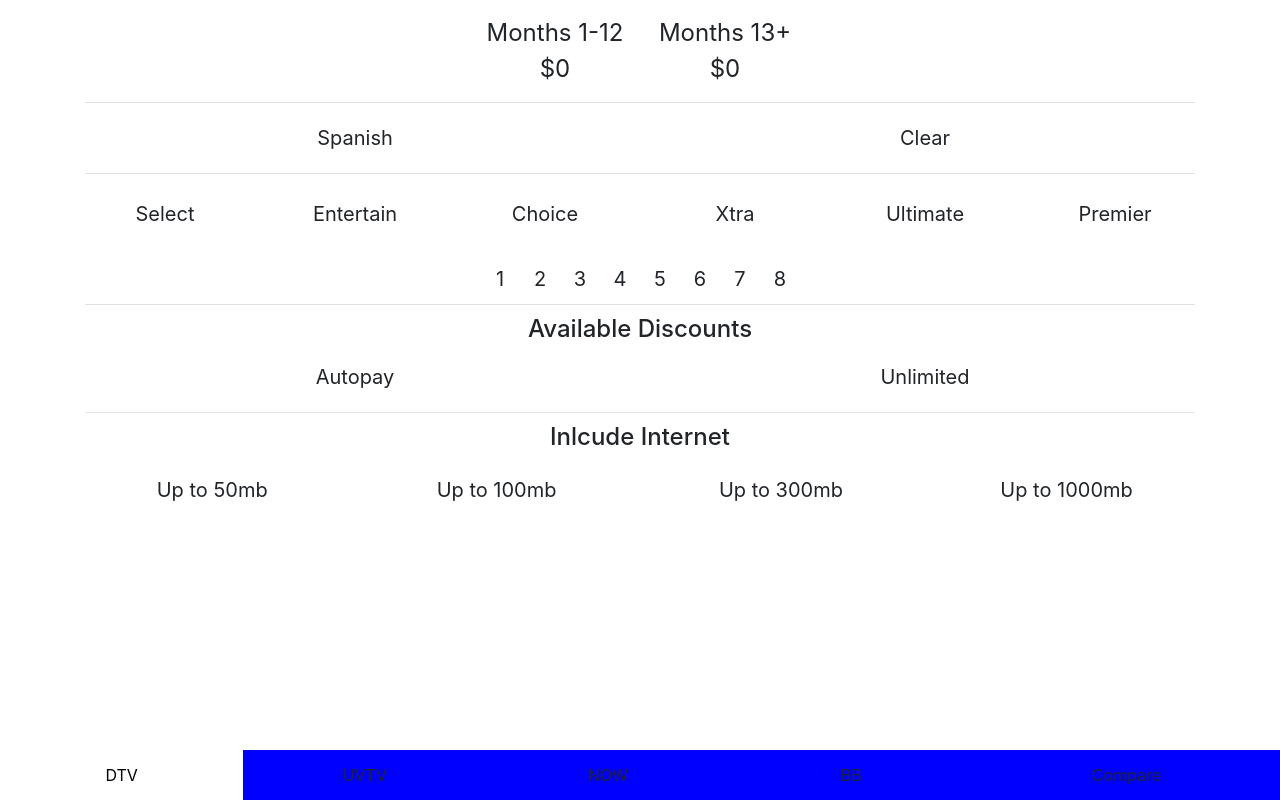
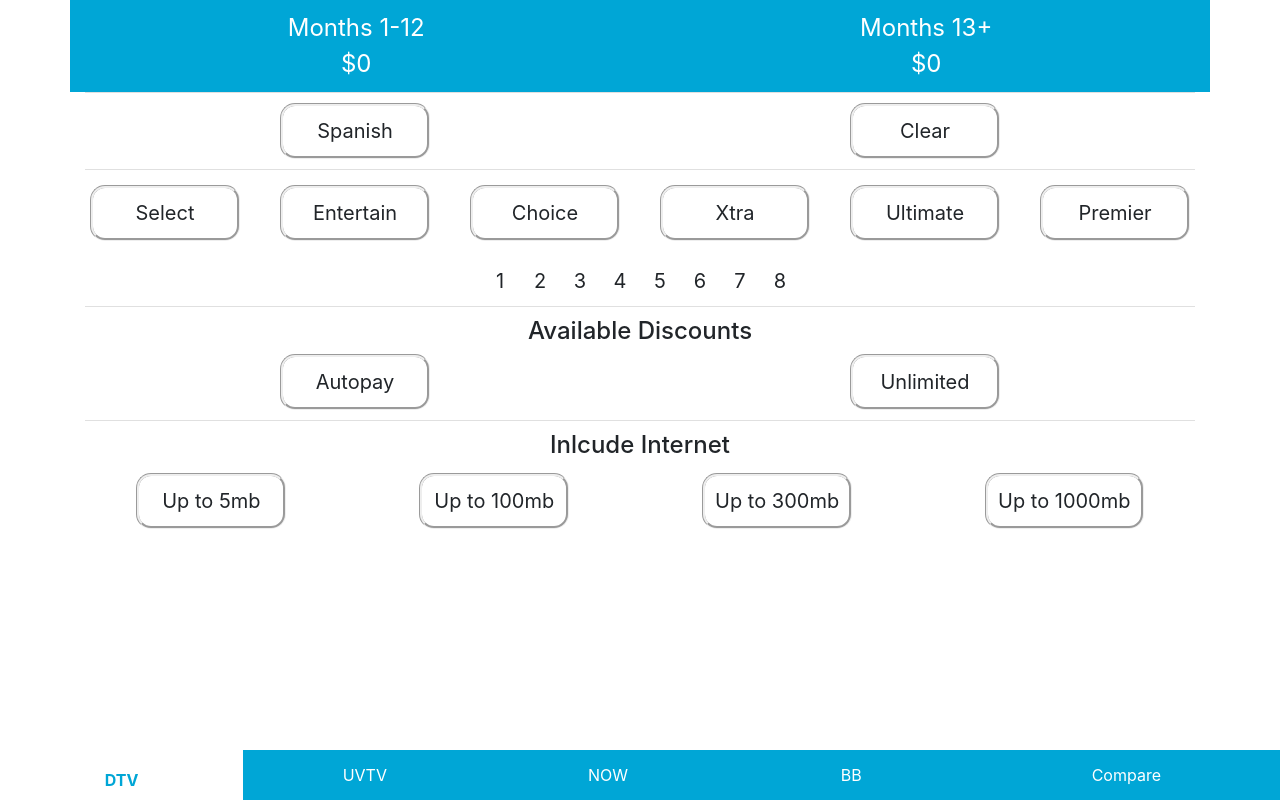
Before and after one commit to Bparsons0904/newPricing, an Angular app: page / in a window 1280 px wide. Built offline with nearby package versions, Linux system fonts and the light colour scheme.

Commit message:
Updates Services. base styling completed

```diff
--- a/src/app/components/home/home.component.css
+++ b/src/app/components/home/home.component.css
@@ -12,48 +12,74 @@
 }
 
 .container {
-    padding: 0px;
+    padding: 0px!important;
 }
 
 .active {
-    background-color: blue;
+    background-color: #00A8E0;
+    background-color: #00a6d6;
+    color: white;
 }
-
-#packages {
-    margin-top: 10px;
-}
-
-
-
-
-
-
 
 #test {
     margin-top: 15px;
 }
 
-.button {
+.button-pricing {
     border-radius: 15px;
 }
 
+.button {
+    border-radius: 15px;
+    border-style: groove;
+}
+
+#pricing-section {
+    background-color: #00a6d6;
+}
+
 .pricing-tab {
-    /* background-color: #1254e9; */
-    padding: 5px;
-    margin-left: 10px;
-    margin-right: 10px;
+    padding: 10px;
+    margin-left: 2.5px;
+    margin-right: 2.5px;
     min-width: 150px;
 }
 
 .pricing-tab p {
     font-size: 1.5em;
     margin-bottom: 0px;
+    color: white;
 }
 
 .pricing {
+    /* margin-top: 10px;
+    margin-bottom: 10px; */
+}
+
+#regional {
+    margin-bottom: 10px;
+    background-color: #00a6d6;
+    color: white;
+    padding-left: -15px;
+    padding-right: -15px;
+}
+
+#control-selection {
     margin-top: 10px;
     margin-bottom: 10px;
-    display: flex;
+}
+
+.control-tab {
+    /* background-color: #1254e9; */
+    padding: 10px;
+    margin-left: 2.5px;
+    margin-right: 2.5px;
+    min-width: 150px;
+    font-size: 1.25em;
+}
+
+#packages {
+    margin-top: 10px;
 }
 
 .packages-tab {
@@ -127,23 +153,3 @@
     min-width: 150px;
     font-size: 1.25em;
 }
-
-#control-selection {
-    margin-top: 10px;
-    margin-bottom: 10px;
-}
-
-/* #control {
-    margin-top: 5px;
-    margin-bottom: 5px;
-    display: flex;
-} */
-
-.control-tab {
-    /* background-color: #1254e9; */
-    padding: 10px;
-    margin-left: 2.5px;
-    margin-right: 2.5px;
-    min-width: 150px;
-    font-size: 1.25em;
-}
--- a/src/app/components/home/home.component.html
+++ b/src/app/components/home/home.component.html
@@ -1,15 +1,25 @@
 <div class="container">
 
-  <div class="row pricing-row">
+  <div id="pricing-section" class="row">
     <div class="pricing mx-auto">
-      <div class="pricing-tab button">
+      <div class="pricing-tab button-pricing text-center">
         <p class="text-center">Months 1-12</p>
         <p class="text-center">${{ pricingService.currentPackage.year1Pricing }}</p>
       </div>
-      <div class="pricing-tab button">
+    </div>
+    <div class="pricing mx-auto">
+      <div class="pricing-tab button-pricing text-center">
         <p class="text-center">Months 13+</p>
         <p class="text-center">${{ pricingService.currentPackage.year2Pricing }}</p>
       </div>
+    </div>
+  </div>
+
+  <div id="regional" class="row" *ngIf="pricingService.currentPackage.tv.regional">
+    <div class="mx-auto">
+      <div class="text-center">
+      Regional Sports Fee May Apply.  Amount Varies.
+    </div>
     </div>
   </div>
   <!-- End Pricing Row -->
@@ -53,7 +63,7 @@
 
   <mat-divider></mat-divider>
 
-  <div id="discounts-selection" *ngIf="currentService">
+  <div id="discounts-selection" *ngIf="activeServiceType !== 'internet'">
     <div class="row">
       <div class="text-center mx-auto">
         <h4 id="include-internet">Available Discounts</h4>
@@ -68,7 +78,7 @@
 
   </div>
 
-  <mat-divider></mat-divider>
+  <mat-divider *ngIf="activeServiceType !== 'internet'"></mat-divider>
 
   <div *ngIf="activeServiceType == 'tv' || activeServiceType == 'stream'" id="internet-selection">
     <div class="row">
--- a/src/app/components/home/home.component.ts
+++ b/src/app/components/home/home.component.ts
@@ -169,8 +169,10 @@ export class HomeComponent implements OnInit {
 
   clearBundle(): void {
     this.pricingService.resetPackages();
-    // let element = document.getElementById('bundle');
-    // element.classList.remove('active')
+    let element = document.getElementById('bundle');
+    if (element) {
+      element.classList.remove('active')
+    }
     let array = document.querySelectorAll('.internet-tab');
     for (let i = 0; i < array.length; i++) {
       const element = array[i];
@@ -186,7 +188,7 @@ export class HomeComponent implements OnInit {
       const element = array[i];
       element.classList.remove('active')
     }
-    array = document.querySelectorAll('.discount-tab');
+    array = document.querySelectorAll('.discounts-tab');
     for (let i = 0; i < array.length; i++) {
       const element = array[i];
       element.classList.remove('active')
--- a/src/app/components/nav-bar/nav-bar.component.css
+++ b/src/app/components/nav-bar/nav-bar.component.css
@@ -1,11 +1,12 @@
 .tab-group {
-    background-color: blue;
+    background-color: #00a6d6;
     overflow: hidden;
     position: fixed;
     bottom: 0;
     width: 100%;
     margin: 0px;
     height: 50px;
+    color: white;
 }
 
 .nav-tab {
@@ -19,5 +20,17 @@
 
 .active {
     background-color: white;
-    color: black;
+    color: #00a6d6;
+    font-weight: bold;
+    border-style: solid;
+    border-color: white;
+    border-width: 5px;
 }
+
+textarea:focus, input:focus {
+    outline: none;
+}
+
+*:focus {
+    outline: none;
+}
--- a/src/app/models/Package.ts
+++ b/src/app/models/Package.ts
@@ -9,6 +9,7 @@ export interface Package {
         costOfExtraTvs?: number;
         base?: number;
         discount?: number;
+        regional?: boolean;
     };
     internet?: {
         selected?: boolean;
--- a/src/app/services/internet.service.ts
+++ b/src/app/services/internet.service.ts
@@ -12,7 +12,7 @@ export class InternetService {
     this.internet = {
       name: 'Broadband Internet',
       type: 'internet',
-      packages: [['Up to 50mb', 50, 20, 10], ['Up to 100mb', 60, 20, 10], ['Up to 300mb', 80, 20, 10], ['Up to 1000mb', 100, 20, 10]],
+      packages: [['Up to 5mb', 50, 20, 10], ['Up to 100mb', 60, 20, 10], ['Up to 300mb', 80, 20, 10], ['Up to 1000mb', 100, 20, 10]],
     }
   }
 }
--- a/src/app/services/pricing.service.ts
+++ b/src/app/services/pricing.service.ts
@@ -42,6 +42,7 @@ export class PricingService {
         costOfExtraTvs: 0,
         base: 0,
         discount: 0,
+        regional: false,
       },
       internet: {
         selected: false,
@@ -82,8 +83,6 @@ export class PricingService {
   }
 
   resetPackages(): void {
-    console.log("reset ran");
-
     this.currentPackage = {
       name: 'currentPackage',
       tv: {
@@ -95,6 +94,7 @@ export class PricingService {
         costOfExtraTvs: 0,
         base: 0,
         discount: 0,
+        regional: false,
       },
       internet: {
         selected: false,
@@ -239,6 +239,7 @@ export class PricingService {
     this.currentPackage.tv.package = tvPackage[0];
     this.currentPackage.tv.base = tvPackage[1];
     this.currentPackage.tv.discount = tvPackage[2];
+    this.currentPackage.tv.regional = tvPackage[3];
     this.updatePrice();
   }
 
--- a/src/app/services/tv.service.ts
+++ b/src/app/services/tv.service.ts
@@ -20,7 +20,7 @@ dtvnow: any;
       type: 'tv',
       maxTV: 8,
       perTVCost: 7,
-      packages: [['Select', 78, 38], ['Entertain', 90, 45], ['Choice', 105, 55], ['Xtra', 117, 57], ['Ultimate', 128, 63], ['Premier', 181, 66]],
+      packages: [['Select', 78, 38, false], ['Entertain', 90, 45, true], ['Choice', 105, 55, true], ['Xtra', 117, 57, true], ['Ultimate', 128, 63, true], ['Premier', 181, 66, true]],
       discounts: [['Autopay', 5, 0],['Unlimited', 0, 15]],
     }
 
@@ -29,25 +29,25 @@ dtvnow: any;
       type: 'tv',
       maxTV: 8,
       perTVCost: 7,
-      packages: [['SpanishSelect', 78, 38], ['SpanishSEntertainment', 90, 45], ['SpanishSChoice', 105, 55], ['SpanishSXtra', 117, 57], ['SpanishSUltimate', 128, 63], ['SpanishSPremier', 181, 66]],
+      packages: [['Mas Latino', 63, 3, false], ['Optimo Mas', 83, 43, true], ['Mas Ultra', 109, 59, true], ['Lo Maximo', 181, 75, true]],
       discounts: [['Autopay', 5, 0],['Unlimited', 0, 15]],
     }
 
     this.uverse = {
       name: 'Uverse',
       type: 'tv',
-      maxTV: 6,
+      maxTV: 8,
       perTVCost: 10,
-      packages: [['U-Family', 81, 41], ['U200', 102, 42], ['U300', 119, 54], ['U450', 147, 32]],
+      packages: [['U-Family', 81, 41, false], ['U200', 102, 42, true], ['U300', 119, 54, true], ['U450', 147, 32, true]],
       discounts: [['Autopay', 5, 0],['Unlimited', 0, 15]],
     }
 
     this.uverseSpanish = {
       name: 'Uverse Spanish',
       type: 'tv',
-      maxTV: 6,
+      maxTV: 8,
       perTVCost: 10,
-      packages: [['U-FamilySpanish', 81, 41], ['U200Spanish', 102, 42], ['U300Spanish', 119, 54], ['U450Spanish', 147, 32]],
+      packages: [ ['U200', 112, 42, true], ['U300', 129, 54, true], ['U450', 154, 32, true]],
       discounts: [['Autopay', 5, 0],['Unlimited', 0, 15]],
     }
 
--- a/src/styles.css
+++ b/src/styles.css
@@ -1,6 +1,14 @@
 @import "~@angular/material/prebuilt-themes/indigo-pink.css";
+/* @import url('https://fonts.googleapis.com/css?family=Sunflower:300'); */
+@import url('https://fonts.googleapis.com/css?family=Raleway');
 
 body {
     /* background-color: #000000!important;
     color: #ffffff!important; */
 }
+
+* {
+    /* font-family: 'Sunflower', sans-serif; */
+    /* font-family: 'Raleway', sans-serif;
+    font-weight: bold; */
+}
```
